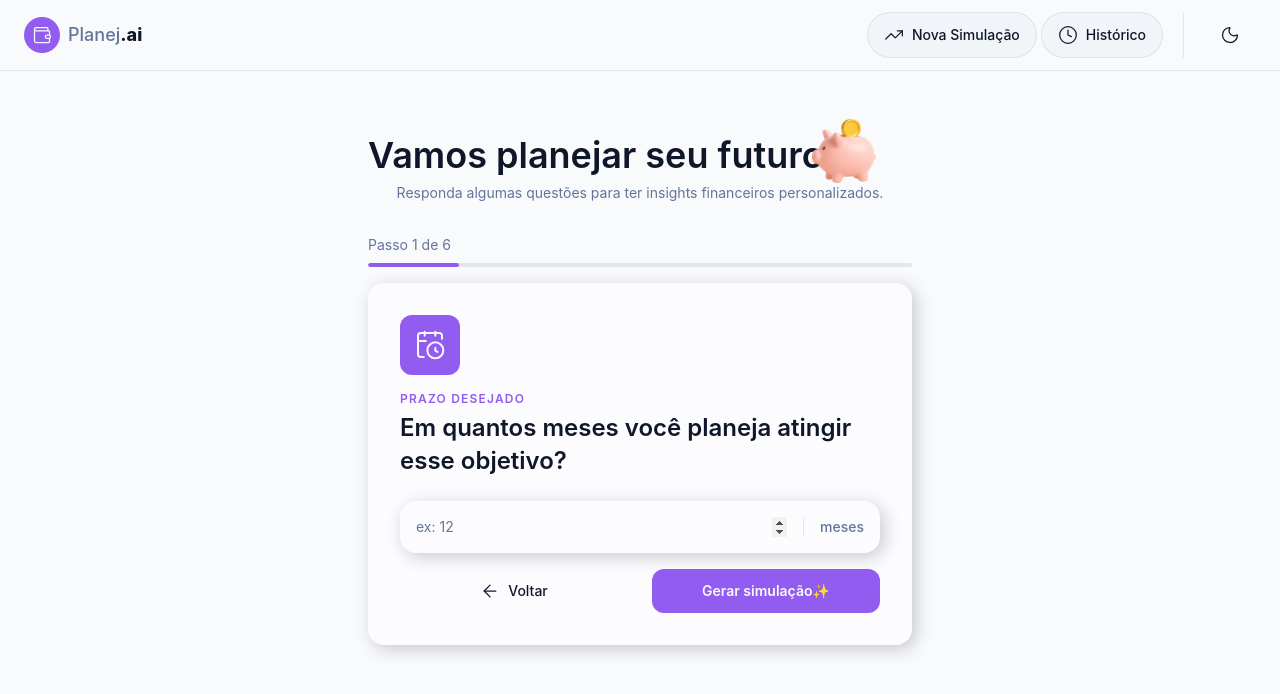
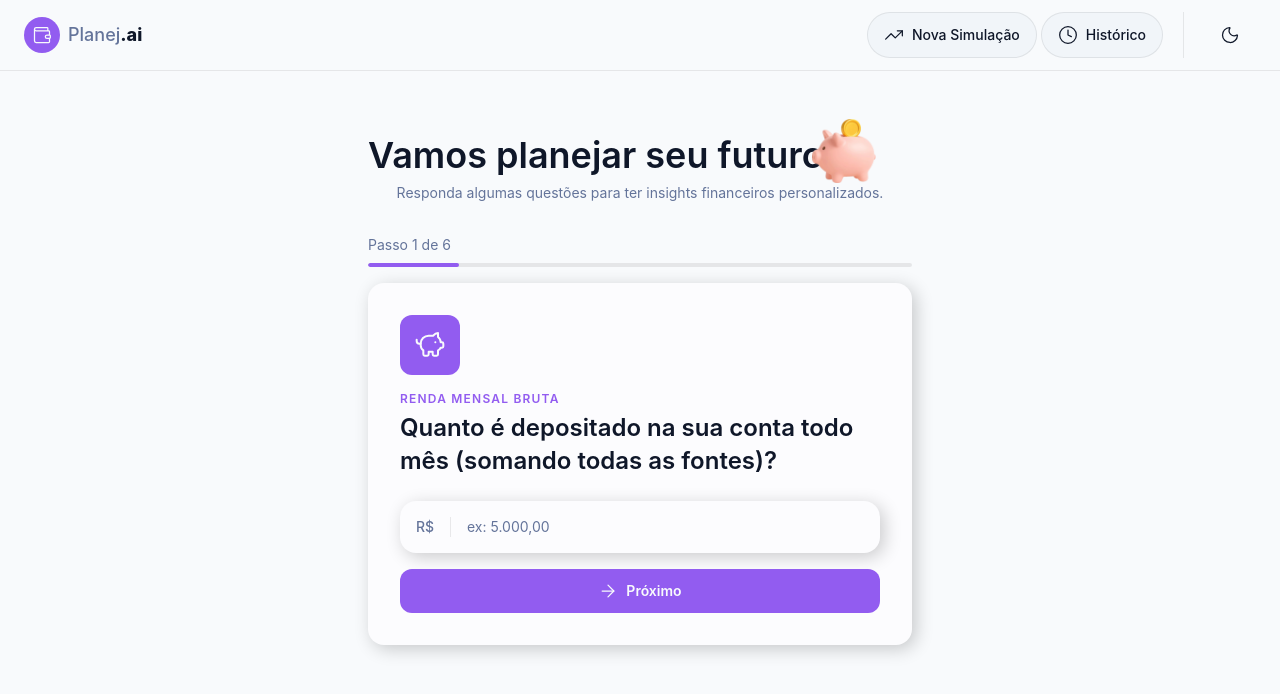
Before and after one commit to antoniorafaeldev/planejAI, a React (Vite) app: page / in a window 1280 px wide. Shown: the top 694 px of the page. Built offline with nearby package versions, Linux system fonts and the light colour scheme.

Commit message:
feat: navigation between form steps

```diff
--- a/src/components/features/Simulation/Form.tsx
+++ b/src/components/features/Simulation/Form.tsx
@@ -1,14 +1,38 @@
 import { simulationFormSteps } from '@/data/simulation';
+import { useState } from 'react';
 import { FormStep } from './FormStep';
 import { StepProgress } from './Progress';
 
 export function SimulationForm() {
-  const currentStep = simulationFormSteps[5];
+  const [currentStepIndex, setCurrentStepIndex] = useState(0);
+  const totalSteps = simulationFormSteps.length;
+  const currentStep = simulationFormSteps[currentStepIndex];
+
+  const handleNextStep = () => {
+    if (currentStepIndex + 1 > totalSteps - 1) return;
+
+    setCurrentStepIndex((prev) => prev + 1);
+  };
+
+  const handlePreviousStep = () => {
+    if (currentStepIndex === 0) return;
+
+    setCurrentStepIndex((prev) => prev - 1);
+  };
 
   return (
     <>
-      <StepProgress currentStep={1} totalSteps={6} />
-      <FormStep key={currentStep.id} {...currentStep} />
+      <StepProgress
+        currentStep={currentStepIndex + 1}
+        totalSteps={totalSteps}
+      />
+      <FormStep
+        key={currentStep.id}
+        {...currentStep}
+        onPrev={handlePreviousStep}
+        onNext={handleNextStep}
+        hidden={currentStepIndex === 0 ? true : false}
+      />
     </>
   );
 }
--- a/src/components/features/Simulation/FormStep.tsx
+++ b/src/components/features/Simulation/FormStep.tsx
@@ -1,7 +1,11 @@
 import { Button } from '@/components/shared/Button';
 import { Input } from '@/components/shared/Input';
-import type { FormStepProps } from '@/interfaces/formStepProps';
+import type {
+  actionsButtonsProps,
+  FormStepProps,
+} from '@/interfaces/formStepProps';
 import { ArrowLeft, ArrowRight } from 'lucide-react';
+import type { SyntheticEvent } from 'react';
 
 export function FormStep({
   icon: Icon,
@@ -9,7 +13,15 @@ export function FormStep({
   question,
   inputProps,
   submitButtonProps,
-}: FormStepProps) {
+  onPrev,
+  onNext,
+  hidden,
+}: FormStepProps & actionsButtonsProps) {
+  const handleSubmit = (event: SyntheticEvent<HTMLFormElement>) => {
+    event.preventDefault();
+    onNext();
+  };
+
   return (
     <div className="bg-card rounded-2xl p-6 shadow-[4px_4px_18px_0px_rgba(0,0,0,0.2)] sm:p-8">
       <div className="bg-primary mb-4 flex h-15 w-15 items-center justify-center rounded-xl">
@@ -21,18 +33,21 @@ export function FormStep({
       <h3 className="text-foreground mb-6 text-xl leading-snug font-semibold sm:text-2xl">
         {question}
       </h3>
-      <form className="flex flex-col gap-4">
+      <form onSubmit={handleSubmit} className="flex flex-col gap-4">
         <Input {...inputProps} />
         <div className="flex flex-col gap-3 sm:flex-row sm:gap-6">
+          {!hidden && (
             <Button
               type="button"
-            // onClick={onBack}
+              onClick={onPrev}
               variant="ghost"
               icon={ArrowLeft}
               className="order-2 flex-1 justify-center rounded-xl py-3 sm:order-1"
             >
               Voltar
             </Button>
+          )}
+
           <Button
             type="submit"
             variant="primary"
--- a/src/interfaces/formStepProps.ts
+++ b/src/interfaces/formStepProps.ts
@@ -12,3 +12,9 @@ export interface FormStepProps {
     emojiIcon?: string;
   };
 }
+
+export interface actionsButtonsProps {
+  onPrev: () => void;
+  onNext: () => void;
+  hidden?: boolean;
+}
```
Lines whose indentation alone changed are shown as unchanged.
